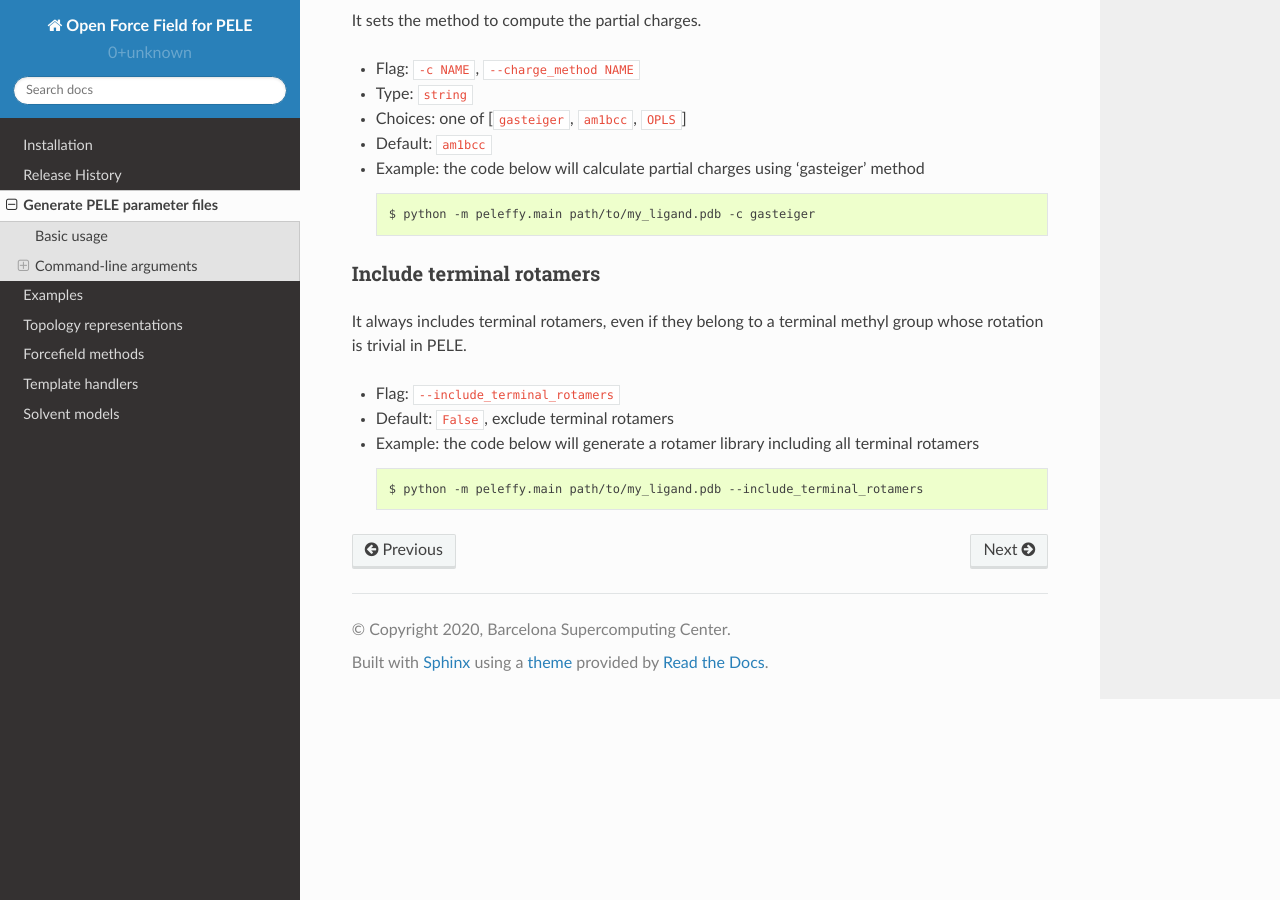
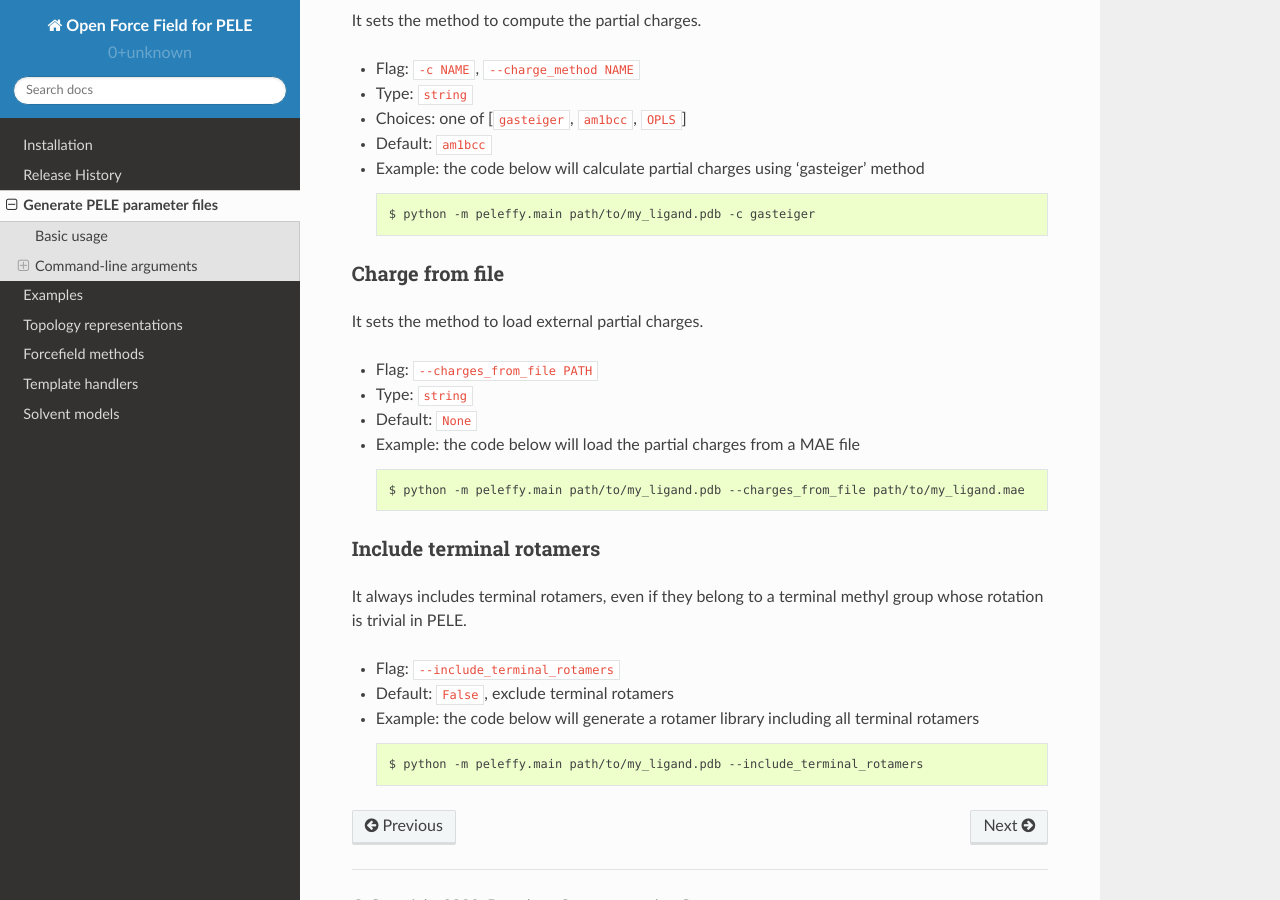
Before and after one commit to martimunicoy/peleffy, a Sphinx documentation site: the page built from docs/usage.rst, in a window 1280 px wide and 900 px high, scrolled down 4534 px. Built offline with Sphinx 7.4.7 and the Read the Docs theme 2.0.0, drawn with Linux system fonts in a browser that asks for light colours.

Commit message:
Update docstrings

```diff
--- a/docs/usage.rst
+++ b/docs/usage.rst
@@ -206,6 +206,19 @@
 
         $ python -m peleffy.main path/to/my_ligand.pdb -c gasteiger
 
+Charge from file
+----------------
+It sets the method to load external partial charges.
+
+- Flag: ``--charges_from_file PATH``
+- Type: ``string``
+- Default: ``None``
+- Example: the code below will load the partial charges from a MAE file
+
+  .. code-block:: bash
+
+        $ python -m peleffy.main path/to/my_ligand.pdb --charges_from_file path/to/my_ligand.mae
+
 Include terminal rotamers
 -------------------------
 It always includes terminal rotamers, even if they belong to a terminal methyl group whose rotation is trivial in PELE.
```
